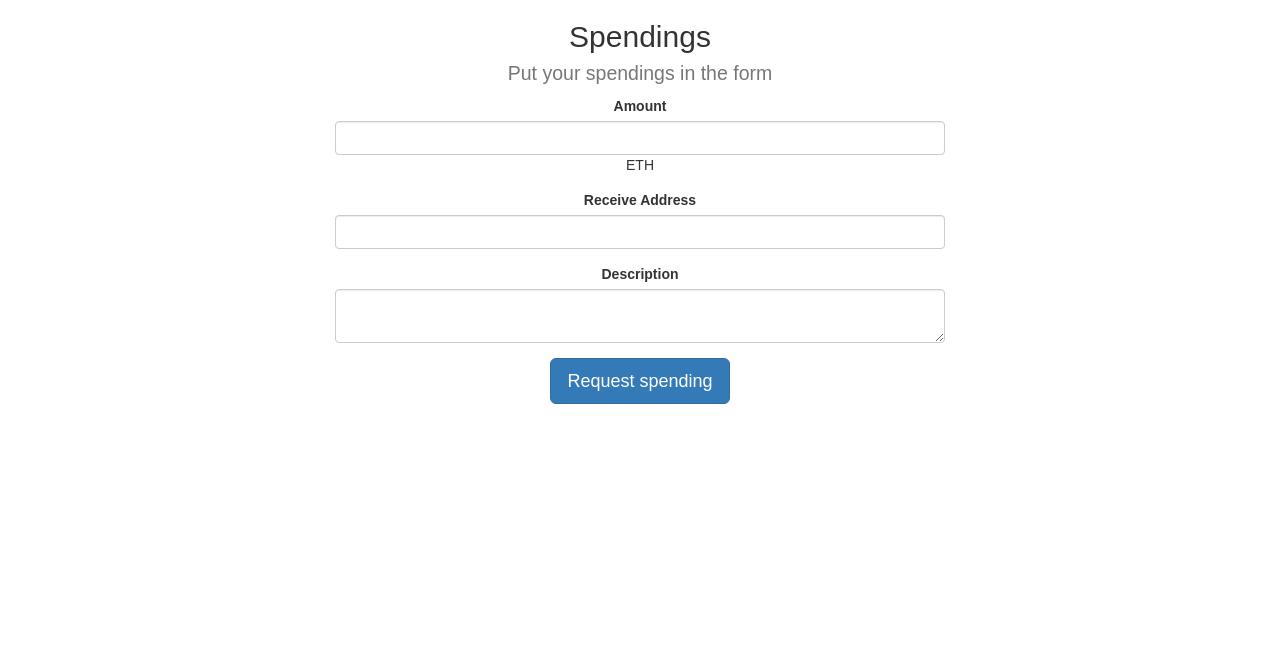
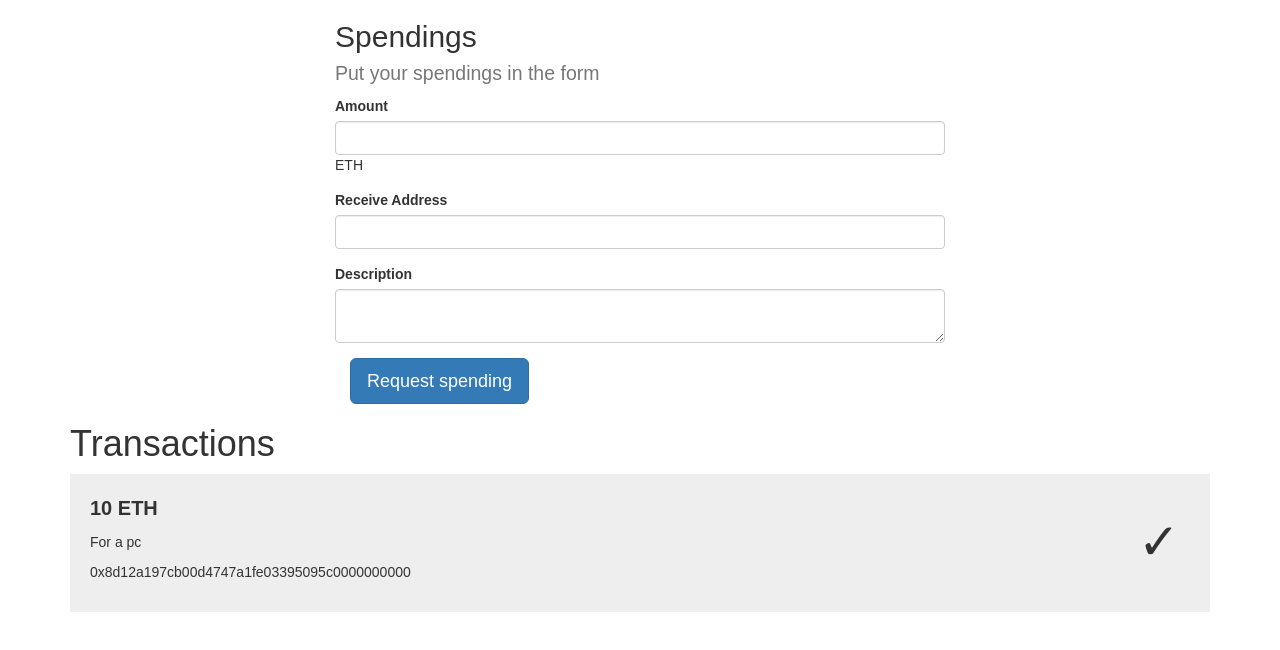
Before and after one commit to u-amine/ICOBlockveto, a React (Create React App) app: page / in a window 1280 px wide. Shown: the top 650 px of the page. Built offline with nearby package versions, Linux system fonts and the light colour scheme.

Commit message:
Add simple done transaction

```diff
--- a/src/App.css
+++ b/src/App.css
@@ -1,28 +1,17 @@
-.App {
-  text-align: center;
+.bv-transaction-item {
+  padding: 20px;
+  background: #eee;
+  position: relative;
 }
 
-.App-logo {
-  animation: App-logo-spin infinite 20s linear;
-  height: 80px;
+.bv-transaction-item--amount {
+  font-size: 20px;
 }
 
-.App-header {
-  background-color: #222;
-  height: 150px;
-  padding: 20px;
-  color: white;
+.bv-transaction-item--status {
+  position: absolute;
+  font-size: 50px;
+  right: 30px;
+  top: 50%;
+  transform: translateY(-50%);
 }
-
-.App-title {
-  font-size: 1.5em;
-}
-
-.App-intro {
-  font-size: large;
-}
-
-@keyframes App-logo-spin {
-  from { transform: rotate(0deg); }
-  to { transform: rotate(360deg); }
-}
--- a/src/App.js
+++ b/src/App.js
@@ -2,8 +2,12 @@ import React, { Component } from 'react';
 import './App.css';
 
 const TransactionForm = () => {
-  return <form class="col-md-6 col-md-offset-3">
-  <h2>Spendings<br/><small>Put your spendings in the form</small></h2>
+  return (
+    <form class="col-md-6 col-md-offset-3">
+      <h2>
+        Spendings<br />
+        <small>Put your spendings in the form</small>
+      </h2>
       <div className="form-group">
         <label htmlFor="absense">Amount</label>
         <input className="form-control" name="amount" required="" type="number" /> ETH
@@ -18,14 +22,39 @@ const TransactionForm = () => {
       </div>
 
       <div className="col-md-12">
-       <button id="requestSpending" type="button" className="btn btn-lg btn-primary">Request spending</button>
+        <button id="requestSpending" type="button" className="btn btn-lg btn-primary">
+          Request spending
+        </button>
       </div>
     </form>
-}
+  );
+};
 
 const TransactionsList = () => {
-  return <div/>
-}
+  return (
+    <div className="container">
+      <div className="row">
+        <div className="col-xs-12">
+          <h1>Transactions</h1>
+        </div>
+      </div>
+      <div className="row">
+        <div className="col-xs-12">
+          <ul className="list-unstyled">
+            <li className="bv-transaction-item">
+              <p className="bv-transaction-item--amount">
+                <b>10 ETH</b>
+              </p>
+              <p>For a pc</p>
+              <p>0x8d12a197cb00d4747a1fe03395095c0000000000</p>
+              <div className="bv-transaction-item--status">✓</div>
+            </li>
+          </ul>
+        </div>
+      </div>
+    </div>
+  );
+};
 
 class App extends Component {
   render() {
```
Lines whose indentation alone changed are shown as unchanged.
